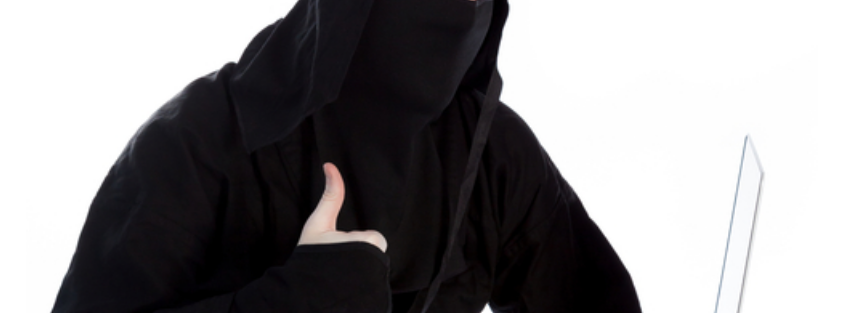
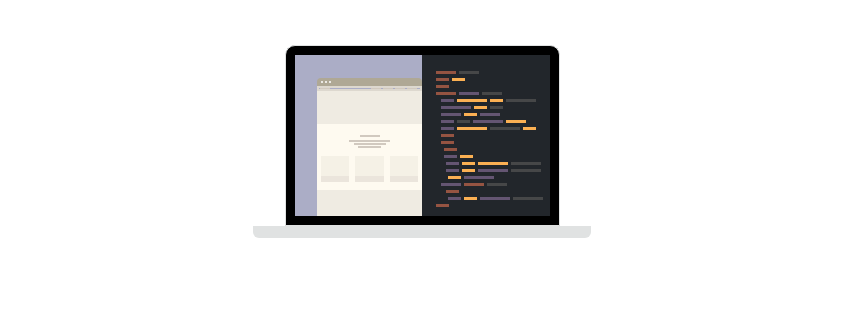
Before and after one commit to raprav/raprav.github.com, a plain HTML site: page index.html in a window 1280 px wide. Shown: the part 211-524 px from the top of the page, without its empty margins (218-1061 px from the left). Drawn offline with Linux system fonts and the light colour scheme.

Commit message:
new site

```diff
--- a/index.html
+++ b/index.html
@@ -1,34 +1,198 @@
+<!DOCTYPE html>
 <html>
 <head>
-<title>The coding ninja!</title>
-<style type="text/css">
-.imgclass
-{
-text-align:center;
-}
-.imgclass img
-{
-margin:auto;
-}
-img
-{
-display:block;
-}
-body {
-  width:  100px; /*or 70%, or what you want*/
-  height: 200px; /*or 70%, or what you want*/
-  background-size: contain;
-  background-position: center;
-  background-repeat: no-repeat;
-  background-image: url("./ninja.jpg");
-}
-</style>
-<head>
+	<title>The coding ninja!</title>
+	<link rel="stylesheet" href="styles.css">
+	<link rel="stylesheet" href="https://maxcdn.bootstrapcdn.com/font-awesome/4.7.0/css/font-awesome.min.css">
+	<meta name="author" content="Rich @KryptoniteDove (3D text)">
+	<meta name="author" content="Ricardo dos santos @whhhhhhaaaaaaat (laptop)">
+	<meta name="author" content="Noah Fleitz @NoahFleitz (social)">
+</head>
 <body>
-<!-- <div class="imgclass">
-<img src="./ninja.jpg">
-</div> -->
-<div id="container">
-</div>
+  <h1 class="d3">
+    RAFA PRATS
+  </h1>
+
+<div class="wrap">
+		<div class="comp">
+			<div class="monitor">
+				<div class="mid">
+					<div class="site">
+						<div class="topbar">
+							<div class="cerrar">
+								<div class="circl"></div>
+								<div class="circl"></div>
+								<div class="circl"></div>
+							</div>
+						</div>
+						<div class="inhead">
+							<div class="mid">
+								<div class="item"></div>
+							</div>
+							<div class="mid txr">
+								<div class="item"></div>
+								<div class="item"></div>
+								<div class="item"></div>
+								<div class="item"></div>
+							</div>
+						</div>
+						<div class="inslid">
+
+						</div>
+						<div class="incont">
+							<div class="item"></div>
+							<div class="item"></div>
+							<div class="item"></div>
+							<div class="item"></div>
+							<div class="wid">
+								<div class="itwid">
+									<div>
+										<div class="contfoot"></div>
+									</div>
+								</div>
+								<div class="itwid">
+									<div>
+										<div class="contfoot"></div>
+									</div>
+								</div>
+								<div class="itwid">
+									<div>
+										<div class="contfoot"></div>
+									</div>
+								</div>
+								<div class="clearfix"></div>
+							</div>
+							<div class="infoot">
+
+							</div>
+						</div>
+					</div>
+				</div>
+				<div class="mid codigo">
+					<div class="line">
+						<div class="item var"></div>
+						<div class="item cont"></div>
+						<div class="clearfix"></div>
+					</div>
+					<div class="line">
+						<div class="item min var"></div>
+						<div class="item min fun"></div>
+						<div class="clearfix"></div>
+					</div>
+					<div class="line">
+						<div class="item min var"></div>
+						<div class="clearfix"></div>
+					</div>
+					<div class="line">
+						<div class="item var"></div>
+						<div class="item atr"></div>
+						<div class="item cont"></div>
+						<div class="clearfix"></div>
+					</div>
+					<div class="line tab1">
+						<div class="item min atr"></div>
+						<div class="item lrg fun"></div>
+						<div class="item min fun"></div>
+						<div class="item lrg cont"></div>
+						<div class="clearfix"></div>
+					</div>
+					<div class="line tab1">
+						<div class="item lrg atr"></div>
+						<div class="item min fun"></div>
+						<div class="item min cont"></div>
+						<div class="clearfix"></div>
+					</div>
+					<div class="line tab1">
+						<div class="item atr"></div>
+						<div class="item min fun"></div>
+						<div class="item atr"></div>
+						<div class="clearfix"></div>
+					</div>
+					<div class="line tab1">
+						<div class="item min atr"></div>
+						<div class="item min cont"></div>
+						<div class="item lrg atr"></div>
+						<div class="item  fun"></div>
+						<div class="clearfix"></div>
+					</div>
+					<div class="line tab1">
+						<div class="item min atr"></div>
+						<div class="item lrg fun"></div>
+						<div class="item lrg cont"></div>
+						<div class="item min fun"></div>
+						<div class="clearfix"></div>
+					</div>
+					<div class="line tab1">
+						<div class="item min var"></div>
+						<div class="clearfix"></div>
+					</div>
+					<div class="line tab1">
+						<div class="item min var"></div>
+						<div class="clearfix"></div>
+					</div>
+					<div class="line tab2">
+						<div class="item min var"></div>
+						<div class="clearfix"></div>
+					</div>
+					<div class="line tab2">
+						<div class="item min atr"></div>
+						<div class="item min fun"></div>
+						<div class="clearfix"></div>
+					</div>
+					<div class="line tab3">
+						<div class="item min atr"></div>
+						<div class="item min fun"></div>
+						<div class="item lrg fun"></div>
+						<div class="item lrg cont"></div>
+						<div class="clearfix"></div>
+					</div>
+					<div class="line tab3">
+						<div class="item min atr"></div>
+						<div class="item min fun"></div>
+						<div class="item lrg atr"></div>
+						<div class="item lrg cont"></div>
+						<div class="clearfix"></div>
+					</div>
+					<div class="line tab4">
+						<div class="item min fun"></div>
+						<div class="item lrg atr"></div>
+						<div class="clearfix"></div>
+					</div>
+					<div class="line tab1">
+						<div class="item atr"></div>
+						<div class="item var"></div>
+						<div class="item cont"></div>
+						<div class="clearfix"></div>
+					</div>
+					<div class="line tab3">
+						<div class="item min var"></div>
+						<div class="clearfix"></div>
+					</div>
+					<div class="line tab4">
+						<div class="item min atr"></div>
+						<div class="item min fun"></div>
+						<div class="item lrg atr"></div>
+						<div class="item lrg cont"></div>
+						<div class="clearfix"></div>
+					</div>
+					<div class="line">
+						<div class="item min var"></div>
+						<div class="clearfix"></div>
+					</div>
+
+				</div>
+			</div>
+			<div class="base">
+
+			</div>
+		</div>
+	</div>
+
+	<div class="wrapper">
+	  <a href="https://github.com/raprav"><i class="fa fa-5x fa-github-square"></i></a>
+	  <a href="https://twitter.com/raprav"><i class="fa fa-5x fa-twitter-square"></i></a>
+	  <a href="https://www.linkedin.com/in/rafaprats/"><i class="fa fa-5x fa-linkedin-square"></i></a>
+	</div>
+
 </body>
 </html>
--- /dev/null
+++ b/styles.css
@@ -0,0 +1,408 @@
+html, body {
+  background: (#fff);
+}
+
+.d3 {
+  margin: 0.5em 0;
+  font-family: "Helvetica Neue", sans-serif;
+  font-size: 8.5em;
+  color: #22313F ;
+  text-align: center;
+  text-transform: uppercase;
+  letter-spacing: 0.03em;
+  text-shadow: -0.05em 0 0 #F22613,  0.05em 0 0 #00FFFF;
+}
+
+body {
+  text-align: center;
+  box-sizing: border-box;
+  margin: 0;
+  padding: 0;
+}
+
+.wrapper {
+  display: inline-flex;
+  margin: 0;
+  padding: 0;
+  justify-content: center;
+}
+
+i {
+  padding: 0px 10px;
+}
+
+.wrapper a:nth-child(1) {
+  color: #24292E;
+  cursor: pointer;
+  text-shadow: 0px 7px 10px rgba(0, 0, 0, 0.4);
+  transition: all ease-in-out 150ms;
+}
+
+.wrapper a:nth-child(1):hover {
+  margin-top: -10px;
+  text-shadow: 0px 16px 10px rgba(0, 0, 0, 0.3);
+  transform: translate(0, -8);
+}
+
+.wrapper a:nth-child(2) {
+  color: #1DA1F2;
+  cursor: pointer;
+  text-shadow: 0px 7px 10px rgba(0, 0, 0, 0.4);
+  transition: all ease-in-out 150ms;
+}
+
+.wrapper a:nth-child(2):hover {
+  margin-top: -10px;
+  text-shadow: 0px 16px 10px rgba(0, 0, 0, 0.3);
+  transform: translate(0, -8);
+}
+
+.wrapper a:nth-child(3) {
+  color: #0077B5;
+  cursor: pointer;
+  text-shadow: 0px 7px 10px rgba(0, 0, 0, 0.5);
+  transition: all ease-in-out 150ms;
+}
+
+.wrapper a:nth-child(3):hover {
+  margin-top: -10px;
+  text-shadow: 0px 14px 10px rgba(0, 0, 0, 0.4);
+  transform: translate(0, -5);
+}
+.wrapper a:nth-child(4) {
+  color: #fffc00;
+  cursor: pointer;
+  text-shadow: 0px 7px 10px rgba(0, 0, 0, 0.4);
+  transition: all ease-in-out 150ms;
+}
+.wrapper a:nth-child(4):hover {
+  margin-top: -10px;
+  text-shadow: 0px 16px 10px rgba(0, 0, 0, 0.3);
+  transform: translate(0, -8);
+}
+
+* html .clearfix {
+  zoom: 1;
+}
+
+/* IE6 */
+*:first-child + html .clearfix {
+  zoom: 1;
+}
+
+/* IE7 */
+.clearfix:before,
+.clearfix:after {
+  content: "";
+  display: table;
+}
+
+.clearfix:after {
+  clear: both;
+}
+
+.clearfix {
+  zoom: 1;
+  /* For IE 6/7 (trigger hasLayout) */
+}
+
+* {
+  margin: 0;
+  padding: 0;
+  border: 0;
+  box-sizing: border-box;
+  -webkit-font-smoothing: antialiased;
+}
+
+a, a:hover, a:focus, a:active {
+  text-decoration: none !important;
+  outline: none;
+}
+
+.npd {
+  padding: 0;
+}
+
+ul, li {
+  padding: 0;
+  margin: 0;
+  list-style: none;
+}
+
+a:hover {
+  opacity: 0.7;
+  color: white;
+}
+
+body {
+  font-size: 14px;
+  color: black;
+}
+
+.clear {
+  clear: both;
+}
+
+img {
+  max-width: 100%;
+}
+
+h1, h2, h3, h4 {
+  padding: 0;
+  margin: 0;
+}
+
+.wrap {
+  margin-bottom: 10vh;
+  width: 100%;
+  /* height: 100vh; */
+  position: relative;
+  /* background-color: rgba(34, 38, 116, 0.03); */
+  display: -webkit-box;
+  display: -ms-flexbox;
+  display: flex;
+  -webkit-box-pack: center;
+  -ms-flex-pack: center;
+  justify-content: center;
+  -webkit-box-align: center;
+  -ms-flex-align: center;
+  align-items: center;
+}
+
+.comp {
+  width: 100%;
+  height: 194px;
+  text-align: center;
+}
+.comp .monitor {
+  width: 275px;
+  height: 181px;
+  display: block;
+  margin: 0 auto;
+  border-radius: 10px 10px 0px 0px;
+  padding: 9px;
+  border: solid 1px #e0e2e2;
+  background-color: black;
+}
+.comp .mid {
+  float: left;
+  display: block;
+  height: 100%;
+  position: relative;
+  background-color: #abadc6;
+  width: 50%;
+}
+.comp .mid.codigo {
+  background-color: #22262b;
+}
+.comp .site {
+  overflow: hidden;
+  position: absolute;
+  width: 105px;
+  height: 138px;
+  bottom: 0;
+  right: 0;
+}
+.comp .site .topbar {
+  width: 100%;
+}
+.comp .site .cerrar {
+  width: 100%;
+  padding: 3px;
+  line-height: 0;
+  display: -webkit-box;
+  display: -ms-flexbox;
+  display: flex;
+  -webkit-box-align: center;
+      -ms-flex-align: center;
+          align-items: center;
+  -webkit-box-pack: start;
+      -ms-flex-pack: start;
+          justify-content: flex-start;
+  border-radius: 4px 4px 0px 0px;
+  background-color: #afa895;
+}
+.comp .site .cerrar > div {
+  display: inline-block;
+  width: 2px;
+  height: 2px;
+  border-radius: 50%;
+  background: white;
+  margin: 0px 1px;
+}
+.comp .site .inhead {
+  padding: 2px;
+  height: 5px;
+  background-color: #ddd8cf;
+}
+.comp .site .inhead .item {
+  width: 10px;
+  height: 1px;
+  background-color: #d1c9bf;
+  margin: 0 1px;
+  display: block;
+  float: left;
+}
+.comp .txr {
+  text-align: right;
+}
+.comp .txr .item {
+  float: right;
+}
+.comp .inslid {
+  width: 100%;
+  height: 33px;
+  background-color: #efebe2;
+}
+.comp .incont {
+  padding-top: 10px;
+  background: #fefaf0;
+}
+.comp .incont .item {
+  background-color: #d1c9bf;
+  width: 53px;
+  height: 2px;
+  display: block;
+  margin: 0 auto;
+  margin-top: 1px;
+}
+.comp .incont .item:nth-child(1) {
+  width: 20px;
+}
+.comp .incont .item:nth-child(2) {
+  margin-top: 3px;
+  width: 41px;
+}
+.comp .incont .item:nth-child(3) {
+  width: 32px;
+}
+.comp .incont .item:nth-child(4) {
+  width: 23px;
+}
+.comp .incont .wid {
+  width: 100%;
+  padding: 8px 1px;
+}
+.comp .incont .wid .itwid {
+  width: 33.333%;
+  float: left;
+  height: 26px;
+  padding: 0px 3px;
+}
+.comp .incont .wid .itwid > div {
+  width: 100%;
+  height: 100%;
+  background-color: #f5f1e6;
+  position: relative;
+}
+.comp .incont .wid .itwid > div .contfoot {
+  position: absolute;
+  bottom: 0;
+  left: 0;
+  height: 6px;
+  width: 100%;
+  background-color: #ebe5dc;
+}
+.comp .incont .infoot {
+  background-color: #efebe2;
+  height: 26px;
+  width: 100%;
+}
+@-webkit-keyframes code {
+  0% {
+    opacity: 1;
+  }
+  50% {
+    opacity: 0.6;
+  }
+  100% {
+    opacity: 1;
+  }
+}
+@keyframes code {
+  0% {
+    opacity: 1;
+  }
+  50% {
+    opacity: 0.6;
+  }
+  100% {
+    opacity: 1;
+  }
+}
+.comp .codigo {
+  padding: 14px 0px 14px 14px;
+}
+.comp .codigo .var {
+  background-color: #ac5e47;
+  -webkit-animation: code;
+          animation: code;
+  -webkit-animation-duration: 0.3s;
+          animation-duration: 0.3s;
+  -webkit-animation-iteration-count: infinite;
+          animation-iteration-count: infinite;
+}
+.comp .codigo .cont {
+  background-color: #464748;
+  -webkit-animation: code;
+          animation: code;
+  -webkit-animation-duration: 0.5s;
+          animation-duration: 0.5s;
+  -webkit-animation-iteration-count: infinite;
+          animation-iteration-count: infinite;
+}
+.comp .codigo .fun {
+  background-color: #fbb053;
+  -webkit-animation: code;
+          animation: code;
+  -webkit-animation-duration: 0.2s;
+          animation-duration: 0.2s;
+  -webkit-animation-iteration-count: infinite;
+          animation-iteration-count: infinite;
+}
+.comp .codigo .atr {
+  background-color: #645572;
+  -webkit-animation: code;
+          animation: code;
+  -webkit-animation-duration: 0.1s;
+          animation-duration: 0.1s;
+  -webkit-animation-iteration-count: infinite;
+          animation-iteration-count: infinite;
+}
+.comp .codigo .item {
+  height: 3px;
+  width: 20px;
+  float: left;
+  margin-right: 3px;
+}
+.comp .codigo .item.min {
+  width: 13px;
+}
+.comp .codigo .item.lrg {
+  width: 30px;
+}
+.comp .codigo .line {
+  padding: 2px 0;
+  width: 100%;
+}
+.comp .codigo .tab1 {
+  padding-left: 5px;
+}
+.comp .codigo .tab2 {
+  padding-left: 8px;
+}
+.comp .codigo .tab3 {
+  padding-left: 10px;
+}
+.comp .codigo .tab4 {
+  padding-left: 12px;
+}
+
+.base {
+  width: 338px;
+  height: 12px;
+  background: #e0e2e2;
+  display: block;
+  margin: 0 auto;
+  border-radius: 0px 0px 6px 6px;
+}
```
Also changed, not shown: humans.txt (added).
